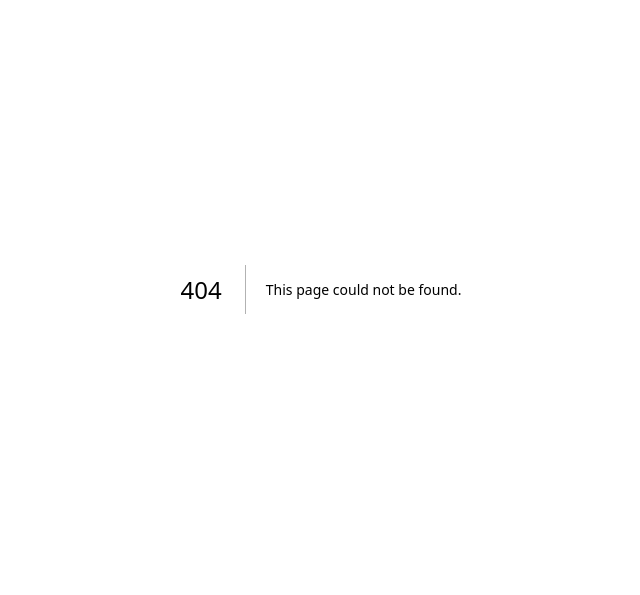
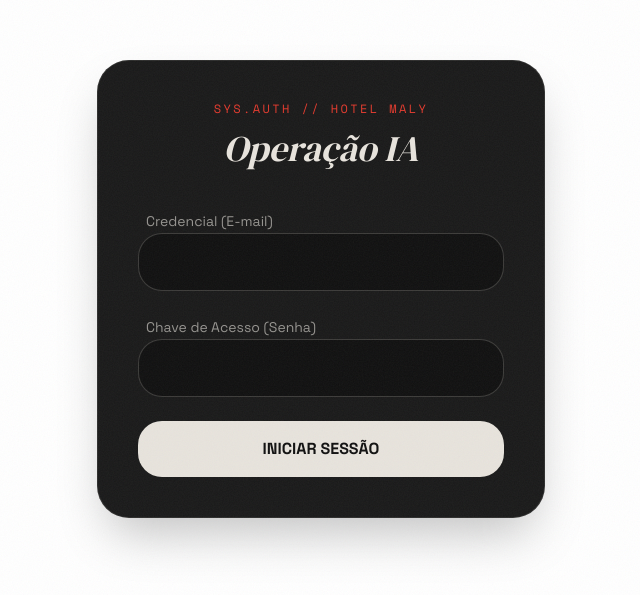
Before and after one commit to guipaivaa/maly_relatorio, a Next.js app: page /login in a window 1280 px wide. Before the commit this address had no page. Shown: the part 111-706 px from the top of the page, without its empty margins (319-959 px from the left). Built offline with nearby package versions, Linux system fonts and the light colour scheme; no server answers.

Commit message:
feat: implementa layout global e tela de login brutalist

```diff
--- a/app/layout.tsx
+++ b/app/layout.tsx
@@ -1,20 +1,14 @@
 import type { Metadata } from "next";
-import { Geist, Geist_Mono } from "next/font/google";
+import { Space_Grotesk, DM_Serif_Display, Space_Mono } from "next/font/google";
 import "./globals.css";
 
-const geistSans = Geist({
-  variable: "--font-geist-sans",
-  subsets: ["latin"],
-});
-
-const geistMono = Geist_Mono({
-  variable: "--font-geist-mono",
-  subsets: ["latin"],
-});
+const spaceGrotesk = Space_Grotesk({ subsets: ["latin"], variable: "--font-space-grotesk" });
+const dmSerif = DM_Serif_Display({ weight: "400", style: ["normal", "italic"], subsets: ["latin"], variable: "--font-dm-serif" });
+const spaceMono = Space_Mono({ weight: ["400", "700"], subsets: ["latin"], variable: "--font-space-mono" });
 
 export const metadata: Metadata = {
-  title: "Create Next App",
-  description: "Generated by create next app",
+  title: "Hotel Maly | Operação IA",
+  description: "Dashboard Analítico de Automação",
 };
 
 export default function RootLayout({
@@ -23,11 +17,17 @@ export default function RootLayout({
   children: React.ReactNode;
 }>) {
   return (
-    <html
-      lang="en"
-      className={`${geistSans.variable} ${geistMono.variable} h-full antialiased`}
-    >
-      <body className="min-h-full flex flex-col">{children}</body>
+    <html lang="pt-BR" className={`${spaceGrotesk.variable} ${dmSerif.variable} ${spaceMono.variable}`}>
+      <body className="bg-[#111111] text-[#E8E4DD] antialiased">
+        {/* Filtro de Ruído Global (Noise) */}
+        <svg className="pointer-events-none fixed inset-0 z-50 h-full w-full opacity-[0.05]">
+          <filter id="noise">
+            <feTurbulence type="fractalNoise" baseFrequency="0.8" numOctaves="4" stitchTiles="stitch" />
+          </filter>
+          <rect width="100%" height="100%" filter="url(#noise)" />
+        </svg>
+        {children}
+      </body>
     </html>
   );
 }
--- /dev/null
+++ b/app/login/page.tsx
@@ -0,0 +1,90 @@
+'use client'
+
+import { useState } from 'react'
+import { createClient } from '@/utils/supabase/client'
+import { useRouter } from 'next/navigation'
+import { Loader2 } from 'lucide-react'
+
+export default function LoginPage() {
+    const [email, setEmail] = useState('')
+    const [password, setPassword] = useState('')
+    const [loading, setLoading] = useState(false)
+    const [error, setError] = useState<string | null>(null)
+    const router = useRouter()
+    const supabase = createClient()
+
+    const handleLogin = async (e: React.FormEvent) => {
+        e.preventDefault()
+        setLoading(true)
+        setError(null)
+
+        const { error } = await supabase.auth.signInWithPassword({
+            email,
+            password,
+        })
+
+        if (error) {
+            setError('Credenciais inválidas. Acesso negado.')
+            setLoading(false)
+        } else {
+            router.push('/')
+            router.refresh()
+        }
+    }
+
+    return (
+        <main className="min-h-screen flex flex-col items-center justify-center relative font-[family-name:var(--font-space-grotesk)]">
+
+            <div className="z-10 w-full max-w-md p-10 bg-[#1a1a1a] border border-[#E8E4DD]/10 rounded-[2rem] shadow-2xl">
+                <div className="mb-10 text-center">
+                    <p className="text-[#E63B2E] font-[family-name:var(--font-space-mono)] text-xs tracking-[0.2em] mb-3 uppercase">
+                        Sys.Auth // Hotel Maly
+                    </p>
+                    <h1 className="text-4xl font-[family-name:var(--font-dm-serif)] italic text-[#E8E4DD]">
+                        Operação IA
+                    </h1>
+                </div>
+
+                <form onSubmit={handleLogin} className="space-y-6">
+                    <div className="space-y-2">
+                        <label className="text-sm text-[#E8E4DD]/60 ml-2" htmlFor="email">Credencial (E-mail)</label>
+                        <input
+                            id="email"
+                            type="email"
+                            value={email}
+                            onChange={(e) => setEmail(e.target.value)}
+                            className="w-full bg-[#111111] border border-[#E8E4DD]/20 rounded-[1.5rem] px-6 py-4 text-[#E8E4DD] focus:outline-none focus:border-[#E63B2E] transition-colors"
+                            required
+                        />
+                    </div>
+
+                    <div className="space-y-2">
+                        <label className="text-sm text-[#E8E4DD]/60 ml-2" htmlFor="password">Chave de Acesso (Senha)</label>
+                        <input
+                            id="password"
+                            type="password"
+                            value={password}
+                            onChange={(e) => setPassword(e.target.value)}
+                            className="w-full bg-[#111111] border border-[#E8E4DD]/20 rounded-[1.5rem] px-6 py-4 text-[#E8E4DD] focus:outline-none focus:border-[#E63B2E] transition-colors"
+                            required
+                        />
+                    </div>
+
+                    {error && (
+                        <div className="text-[#E63B2E] text-sm text-center font-[family-name:var(--font-space-mono)]">
+                            [ERRO]: {error}
+                        </div>
+                    )}
+
+                    <button
+                        type="submit"
+                        disabled={loading}
+                        className="w-full mt-4 bg-[#E8E4DD] text-[#111111] font-bold rounded-[1.5rem] px-6 py-4 hover:scale-[1.02] transition-transform duration-300 ease-[cubic-bezier(0.25,0.46,0.45,0.94)] flex justify-center items-center disabled:opacity-50"
+                    >
+                        {loading ? <Loader2 className="animate-spin w-5 h-5" /> : 'INICIAR SESSÃO'}
+                    </button>
+                </form>
+            </div>
+        </main>
+    )
+}
--- a/package.json
+++ b/package.json
@@ -11,6 +11,7 @@
   "dependencies": {
     "@supabase/ssr": "^0.10.0",
     "@supabase/supabase-js": "^2.101.1",
+    "lucide-react": "^1.7.0",
     "next": "16.2.2",
     "react": "19.2.4",
     "react-dom": "19.2.4"
--- a/middleware.ts
+++ b/proxy.ts
@@ -1,7 +1,7 @@
 import { createServerClient } from '@supabase/ssr'
 import { NextResponse, type NextRequest } from 'next/server'
 
-export async function middleware(request: NextRequest) {
+export async function proxy(request: NextRequest) {
     let supabaseResponse = NextResponse.next({
         request,
     })
@@ -15,7 +15,7 @@ export async function middleware(request: NextRequest) {
                     return request.cookies.getAll()
                 },
                 setAll(cookiesToSet) {
-                    cookiesToSet.forEach(({ name, value, options }) => request.cookies.set(name, value))
+                    cookiesToSet.forEach(({ name, value }) => request.cookies.set(name, value))
                     supabaseResponse = NextResponse.next({
                         request,
                     })
@@ -51,7 +51,6 @@ export async function middleware(request: NextRequest) {
     return supabaseResponse
 }
 
-// Configura em quais rotas o middleware deve agir (ignorando imagens, _next, etc)
 export const config = {
     matcher: [
         '/((?!_next/static|_next/image|favicon.ico|.*\\.(?:svg|png|jpg|jpeg|gif|webp)$).*)',
```
Also changed, not shown: 1 other file (tests, documents, lock files or other folders).
